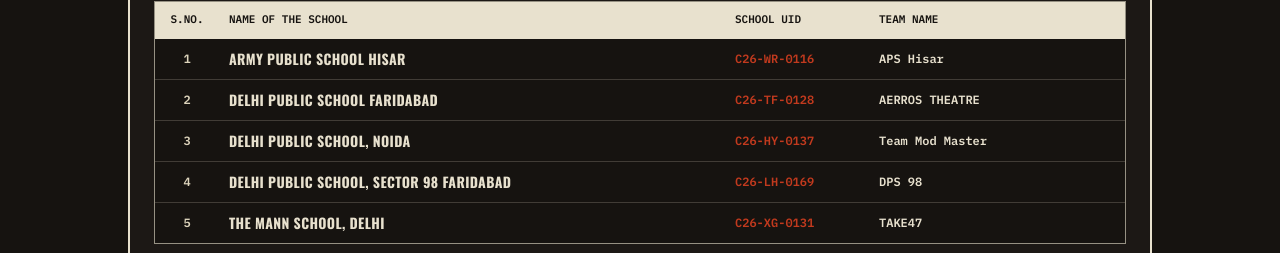
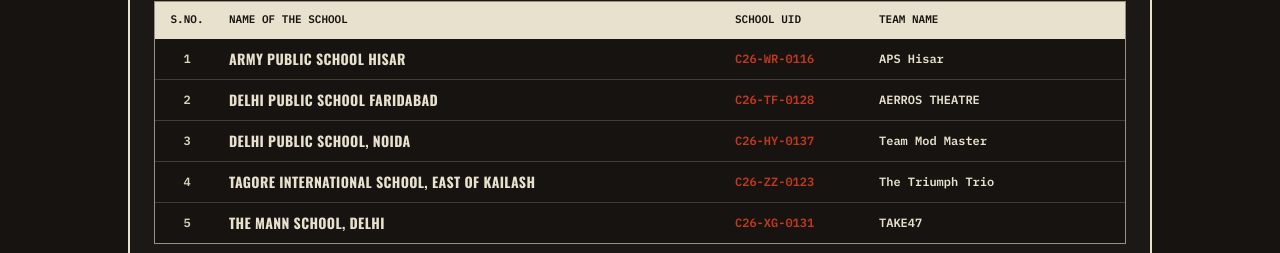
Before and after one commit to AerospaceSociety/CelesteCon-26, a React (Vite) app: page /round1 in a window 1280 px wide. Shown: the part 3095-3348 px from the top of the page. Built offline with nearby package versions, Linux system fonts and the light colour scheme.

Commit message:
Update AEROSS Theatre senior qualifiers: add Tagore International School, East of Kailash (The Triumph Trio) and remove DPS Sector 98 Faridabad

```diff
--- a/src/data/round1Results.js
+++ b/src/data/round1Results.js
@@ -355,9 +355,9 @@
       },
       {
         id: 'ATH-04',
-        schoolUID: 'C26-LH-0169',
-        teamName: 'DPS 98',
-        schoolName: 'Delhi Public School, Sector 98 Faridabad',
+        schoolUID: 'C26-ZZ-0123',
+        teamName: 'The Triumph Trio',
+        schoolName: 'Tagore International School, East of Kailash',
         category: 'Senior Track (Grades 9–12)'
       },
       {
```
